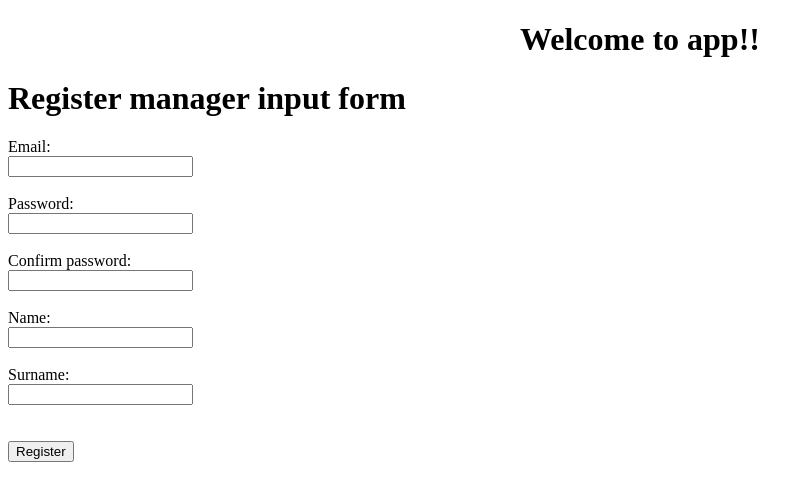
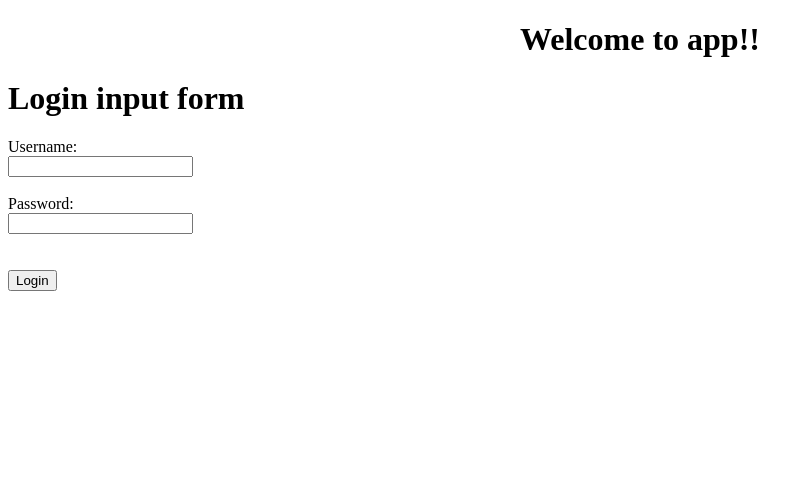
Before and after one commit to tamaraLetic/zeljka-tamara, an Angular app in the folder AngularApp/projekat/: page / in a window 1280 px wide. Shown: the top 500 px of the page, without its empty margins (0-812 px from the left). Built offline with nearby package versions, Linux system fonts and the light colour scheme.

Commit message:
Login angular

```diff
--- a/AngularApp/projekat/src/app/app.component.html
+++ b/AngularApp/projekat/src/app/app.component.html
@@ -4,4 +4,4 @@
     Welcome to {{title}}!!
   </h1>
 </div>
-<register-manager></register-manager>
+<login></login>
--- a/AngularApp/projekat/src/app/login/login.component.ts
+++ b/AngularApp/projekat/src/app/login/login.component.ts
@@ -1,15 +1,26 @@
 import { Component, OnInit } from '@angular/core';
+import {User} from '../user/user.model';
+import {LoginService} from './login.service';
 
 @Component({
-  selector: 'app-login',
+  selector: 'login',
   templateUrl: './login.component.html',
-  styleUrls: ['./login.component.css']
+  styleUrls: ['./login.component.css'],
+  providers:[LoginService]
 })
 export class LoginComponent implements OnInit {
+  Uname: string;
+  Password: string;
 
-  constructor() { }
+  constructor(private loginService: LoginService) { }
 
   ngOnInit() {
   }
 
+  onSubmit(){
+    //this.countries.push(new Country(2, this.Name, this.Code));
+    //this.countryService.create(new Country(2, this.Name, this.Code));
+    this.loginService.create(new User(this.Uname, this.Password)).subscribe();
+
+  }
 }
--- /dev/null
+++ b/AngularApp/projekat/src/app/login/login.service.ts
@@ -0,0 +1,21 @@
+import {Injectable} from '@angular/core';
+import {User} from '../user/user.model';
+import {Http, Response, Headers, RequestOptions } from '@angular/http';
+import {Observable} from 'rxjs/Observable';
+
+@Injectable()
+export class LoginService{
+    constructor(private http: Http){
+
+    }
+
+    create(user: User): Observable<Response>
+    {
+        let heade=new Headers();
+        heade.append('Content-type', 'x-www-form-urlencoded');
+        let opts=new RequestOptions();
+        opts.headers=heade;
+        let data = `Username=${user.email}&Password=${user.password}&Grant_type=password`;
+        return this.http.post(`http://localhost:54042/oauth/token/`, data, opts);
+    }
+}
--- a/AngularApp/projekat/src/app/user/user.component.ts
+++ b/AngularApp/projekat/src/app/user/user.component.ts
@@ -1,11 +1,13 @@
-import { Component, OnInit } from '@angular/core';
+import { Component, OnInit, Input } from '@angular/core';
+import {User} from './user.model';
 
 @Component({
-  selector: 'app-user',
+  selector: 'user',
   templateUrl: './user.component.html',
   styleUrls: ['./user.component.css']
 })
 export class UserComponent implements OnInit {
+  @Input() user: User
 
   constructor() { }
 
--- a/AngularApp/projekat/src/app/user/user.model.ts
+++ b/AngularApp/projekat/src/app/user/user.model.ts
@@ -1,5 +1,8 @@
 export class User{
-    constructor(public email: string, public password: string, public confirmPassword: string, public name: string, public surname: string, public role: string){
+
+
+    constructor(public email: string, public password: string, public confirmPassword?: string, public name?: string, public surname?: string, public role?: string){
 
     }
+
 }
```
